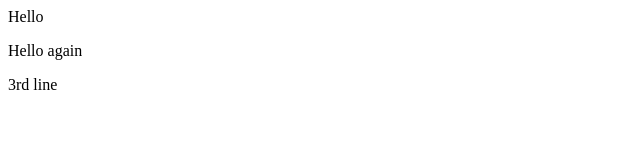
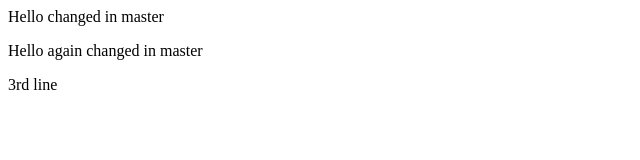
Before and after one commit to mikhailza1963/git, a plain HTML site: page index.html in a window 1280 px wide. Shown: the whole page, without its empty margins (0-640 px from the left). Drawn offline with Linux system fonts and the light colour scheme.

Commit message:
Changes made in master.

```diff
--- a/index.html
+++ b/index.html
@@ -1,3 +1,3 @@
-<p>Hello</p>
-<p>Hello again</p>
+<p>Hello changed in master</p>
+<p>Hello again changed in master</p>
 <p>3rd line</p>
```
